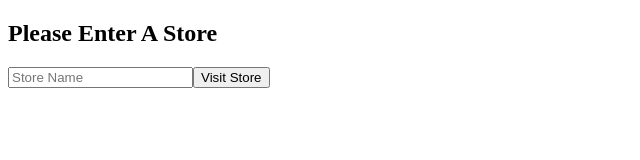
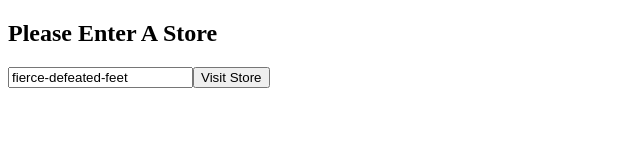
Before and after one commit to sdolmo/react_app, a React (Create React App) app: page / in a window 1280 px wide. Shown: the top 160 px of the page, without its empty margins (0-640 px from the left). Built offline with nearby package versions, Linux system fonts and the light colour scheme.

Commit message:
access input text from methods - StorePicker

```diff
--- a/src/components/StorePicker.js
+++ b/src/components/StorePicker.js
@@ -1,11 +1,35 @@
 import React from 'react';
+import { getFunName } from '../helpers';
 
 class StorePicker extends React.Component {
+  // 1 - ES6 classes of React don't implicitly bind the methods to this class...
+  // 4 - to combat this we can can use a constructor, which is the code that runs when the code is created
+  // constructor() {
+  //   super(); // run super to create the component first before adding the functionality defined in this class
+  //   // it also allows us to write
+  //   this.goToStore = this.goToStore.bind(this);
+  //     // the first 'this' refers to the goToStore method and it is setting it equal to itself
+  //     // while binding the last 'this', which in the constructor is equal to the store picker component
+  //     // this can be inefficient as each class may comtain more than one method
+  // }
+  goToStore(e) {
+    e.preventDefault();
+    // first grab the text from the form
+    console.log(this.storeInput.value);
+    // second we're going to transition from / to /store/:storeId
+  }
+
+
   render() {
     return (
-      <form className="store-selector">
+      // 2 - ...so in order to retreive the values from the form
+      // 3 - create a value called 'storeInput' and attach it to the StorePicker class
+      //     as opposed to using state to manage input values
+      // 5 - instead of using the constructor you can also bind this component to the goToStore method
+      //     as we did with the constructor
+      <form className="store-selector" onClick={this.goToStore.bind(this)}>
         <h2>Please Enter A Store</h2>
-        <input type="text" required placeholder="Store Name" />
+        <input type="text" required placeholder="Store Name" defaultValue={getFunName()} ref={(input) => {this.storeInput = input}}/>
         <button type="submit">Visit Store</button>
       </form>
     )
--- /dev/null
+++ b/src/helpers.js
@@ -0,0 +1,24 @@
+export function formatPrice(cents) {
+  return `$${(cents / 100).toFixed(2).replace(/\B(?=(\d{3})+(?!\d))/g, ',')}`;
+}
+
+export function rando(arr) {
+  return arr[Math.floor(Math.random() * arr.length)];
+}
+
+export function slugify(text) {
+  return text.toString().toLowerCase()
+    .replace(/\s+/g, '-')           // Replace spaces with -
+    .replace(/[^\w\-]+/g, '')        // Remove all non-word chars
+    .replace(/\-\-+/g, '-', '-')     // Replace multiple - with a single -
+    .replace(/^-+/, '')              // Trim - from start of text
+    .replace(/-+$/, '')              // Trim - from end oof text
+}
+
+export function getFunName() {
+  const adjectives = ['adorable', 'beautiful', 'clean', 'drab', 'elegant', 'fancy', 'glamorous', 'handsome', 'long', 'magnificent', 'old-fashioned', 'plain', 'quaint', 'sparkling', 'ugliest', 'unsightly', 'angry', 'bewildered', 'clumsy', 'defeated', 'embarrassed', 'fierce', 'grumpy', 'helpless', 'itchy', 'jealous', 'lazy', 'mysterious', 'nervous', 'obnoxious', 'panicky', 'repulsive', 'scary', 'thoughtless', 'uptight', 'worried'];
+
+  const nouns = ['women', 'men', 'children', 'teeth', 'feet', 'people', 'leaves', 'mice', 'geese', 'halves', 'knives', 'wives', 'lives', 'elves', 'loaves', 'potatoes', 'tomatoes', 'cacti', 'foci', 'fungi', 'nuclei', 'syllabuses', 'analyses', 'diagnoses', 'oases', 'theses', 'crises', 'phenomena', 'criteria', 'data'];
+
+  return `${rando(adjectives)}-${rando(adjectives)}-${rando(nouns)}`;
+}
```
